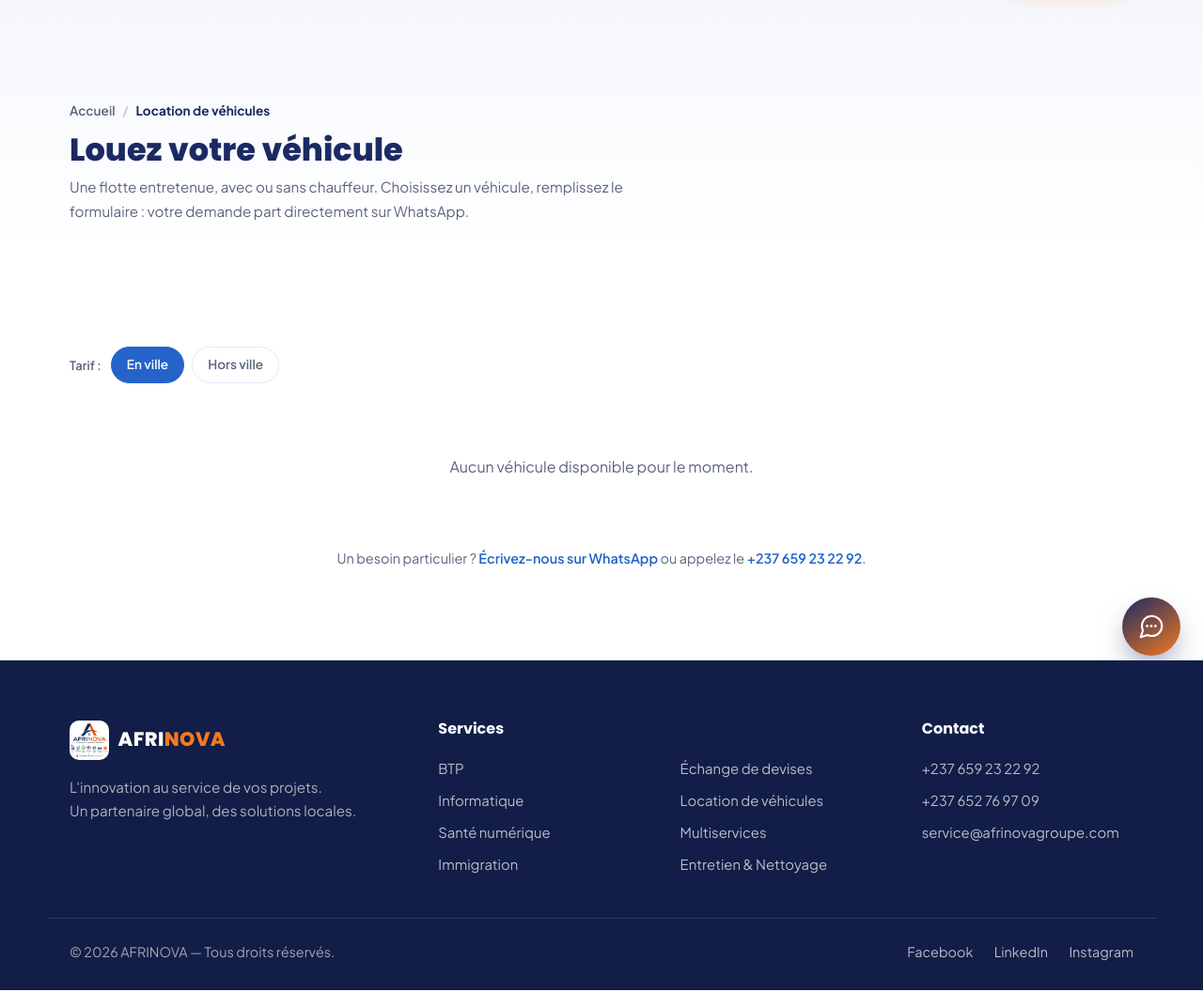
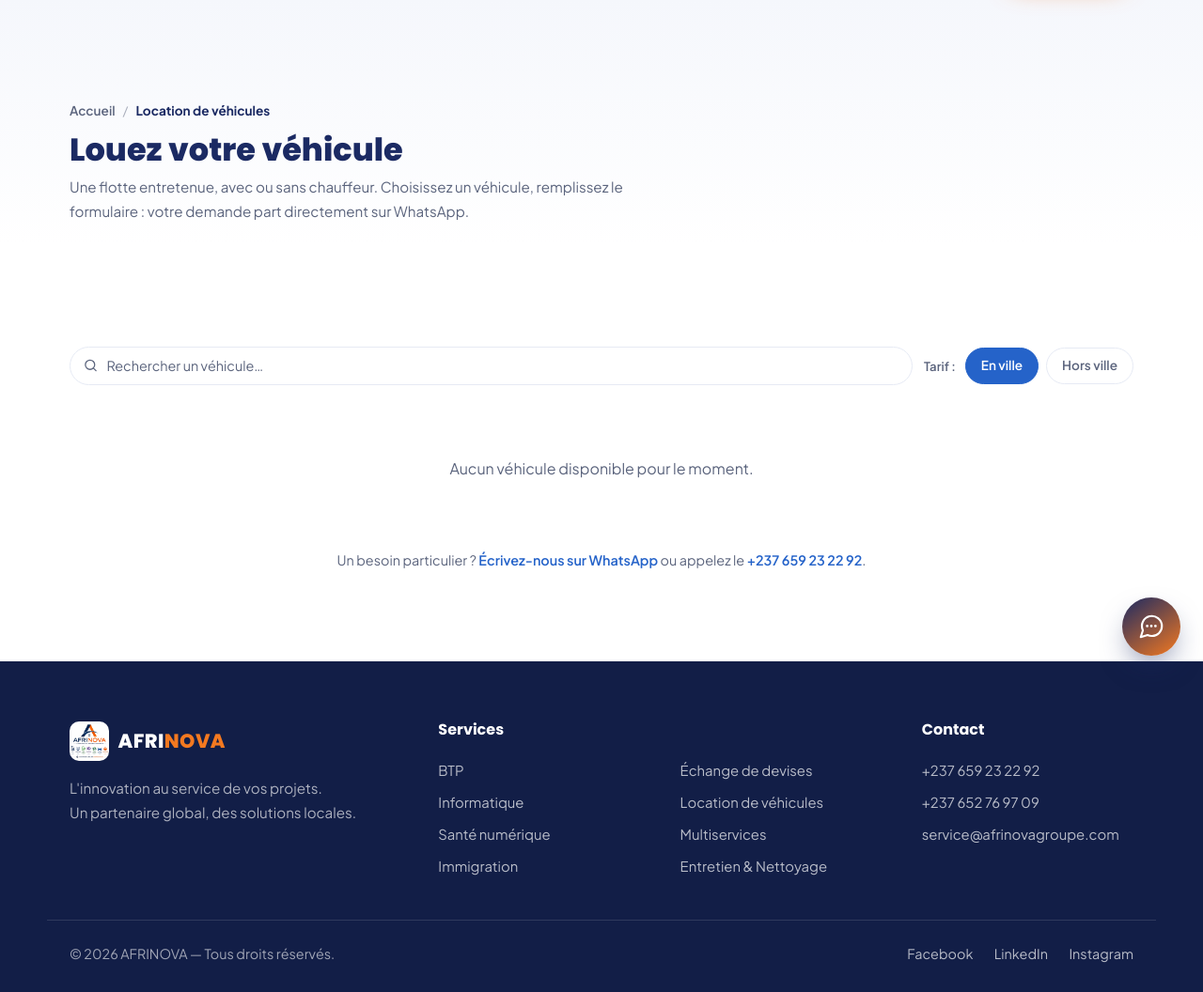
Before and after one commit to stevan21/afrinova, a Django app: page /location.html in a window 1280 px wide. Shown: the part 78-1134 px from the top of the page at 94% size. Run offline with Django 5.2, Linux system fonts and the light colour scheme; tables that the repository leaves empty hold one stand-in row (values such as "Sample post").

Commit message:
Location : barre de recherche dans le catalogue
Filtrage immédiat pendant la frappe, sans appel réseau : le parc est déjà en
mémoire. La recherche porte sur le nom, l'année et la description — « 7 places »
ou « automatique » ramènent le bon véhicule sans en connaître le modèle. Elle
ignore la casse et les accents, avec le même helper norm() que le reste du site.

Quand rien ne correspond, un bouton « Voir tout le parc » remet la liste
entière plutôt que de laisser le visiteur devant une page vide.

La barre d'outils devient un conteneur collant qui réunit recherche et bascule
de tarif, empilées sous 640 px. Elle se cale à 77 px du haut : à 0 elle passait
derrière l'en-tête, lui aussi collant, et disparaissait au défilement.

Co-Authored-By: Claude Opus 5 <noreply@anthropic.com>

```diff
--- a/static/css/location.css
+++ b/static/css/location.css
@@ -18,12 +18,37 @@
 }
 .loc-lead { color: var(--muted); font-size: .95rem; max-width: 56ch; }
 
-/* ------------------------------------------------------- Filtres : chips collants */
+/* ------------------------------------------------------- Barre d'outils collante */
+/* top = hauteur de l'en-tête, lui aussi collant : à 0 la barre passerait
+   dessous et resterait invisible dès qu'on fait défiler la page. */
+.loc-toolbar {
+  position: sticky; top: 77px; z-index: 20;   /* 76px d'en-tête + 1px de bordure */
+  display: flex; align-items: center; gap: 12px;
+  padding: 14px 0 16px; margin-bottom: 20px;
+  background: rgba(255, 255, 255, .94); backdrop-filter: blur(10px);
+}
+
+.loc-search { position: relative; flex: 1 1 auto; min-width: 0; }
+.loc-search-ic {
+  position: absolute; left: .85rem; top: 50%; transform: translateY(-50%);
+  width: 17px; height: 17px; color: var(--muted); pointer-events: none;
+}
+.loc-search input {
+  width: 100%; font: inherit; font-size: .9rem; color: var(--ink);
+  padding: .5rem 1rem .5rem 2.4rem; border-radius: 999px;
+  border: 1px solid var(--line); background: var(--white);
+  transition: border-color .2s var(--ease), box-shadow .2s var(--ease);
+}
+.loc-search input::placeholder { color: var(--muted); }
+.loc-search input:focus {
+  outline: none; border-color: var(--loc); box-shadow: 0 0 0 3px rgba(37, 99, 201, .12);
+}
+/* La croix native de <input type="search"> suffit : pas de bouton maison */
+.loc-search input::-webkit-search-cancel-button { cursor: pointer; }
+
 .loc-filters {
-  position: sticky; top: 0; z-index: 20;
-  display: flex; gap: 8px; padding: 14px 0 16px; margin-bottom: 20px;
+  display: flex; gap: 8px; flex: 0 0 auto;
   overflow-x: auto; scrollbar-width: none;
-  background: rgba(255, 255, 255, .92); backdrop-filter: blur(10px);
 }
 .loc-filters::-webkit-scrollbar { display: none; }
 .loc-filters-label {
@@ -42,6 +67,13 @@
 /* ------------------------------------------------------- Grille compacte */
 .loc-grid { display: grid; grid-template-columns: repeat(auto-fill, minmax(220px, 1fr)); gap: 16px; }
 .loc-empty { grid-column: 1/-1; text-align: center; color: var(--muted); padding: 40px 0; }
+.loc-reset {
+  margin-top: .8rem; padding: .4rem 1rem; border-radius: 999px;
+  border: 1px solid var(--line); background: var(--white); color: var(--loc);
+  font: inherit; font-size: .85rem; font-weight: 600; cursor: pointer;
+  transition: all .2s var(--ease);
+}
+.loc-reset:hover { border-color: var(--loc); background: rgba(37, 99, 201, .06); }
 .loc-help { text-align: center; color: var(--muted); margin-top: 32px; font-size: .9rem; }
 .loc-help a { color: var(--loc); font-weight: 600; }
 
@@ -276,6 +308,10 @@
 }
 
 @media (max-width: 640px) {
+  /* Recherche et tarif ne tiennent plus sur une ligne : on les empile */
+  .loc-toolbar { flex-direction: column; align-items: stretch; gap: 10px; padding-bottom: 14px; }
+  .loc-search input { font-size: 16px; }   /* évite le zoom automatique iOS */
+
   /* Une seule carte par ligne, pleine largeur */
   .loc-grid { grid-template-columns: 1fr; gap: 14px; }
   .loc-card { border-radius: 16px; }
--- a/static/js/location.js
+++ b/static/js/location.js
@@ -28,12 +28,16 @@
   // Illustration affichée tant qu'un véhicule n'a pas sa propre photo
   const PHOTO_DEFAUT = (document.body.dataset.imgDefaut || '');
 
+  // Recherche insensible à la casse et aux accents (« prado » trouve « Prado »)
+  const norm = (s) => String(s || '').toLowerCase().normalize('NFD').replace(/[̀-ͯ]/g, '');
+
   const grid = $('locGrid');
   const ZONES = { ville: 'en ville', hors_ville: 'hors ville' };
   const prixZone = (v, z) => (z === 'hors_ville' ? v.price_hors_ville : v.price_ville) || 0;
 
   let vehicules = [];
   let zone = 'ville';                                    // tarif mis en avant sur les cartes
+  let recherche = '';                                    // texte saisi dans la barre
   let selected = null;                                   // véhicule en cours de réservation
 
   /* ---------------- Chargement du parc ---------------- */
@@ -103,11 +107,31 @@
     </article>`;
   }
 
+  // On cherche dans le nom, l'année et la description : « automatique » ou
+  // « 7 places » ramènent le bon véhicule même sans connaître son modèle.
+  function correspond(v, q) {
+    return norm([v.name, v.year, v.description].join(' ')).includes(q);
+  }
+
   function render() {
-    grid.innerHTML = vehicules.length
-      ? vehicules.map(card).join('')
-      : '<p class="loc-empty">Aucun véhicule disponible pour le moment.</p>';
+    if (!vehicules.length) {
+      grid.innerHTML = '<p class="loc-empty">Aucun véhicule disponible pour le moment.</p>';
+      return;
+    }
+    const q = norm(recherche).trim();
+    const list = q ? vehicules.filter((v) => correspond(v, q)) : vehicules;
+    grid.innerHTML = list.length
+      ? list.map(card).join('')
+      : `<p class="loc-empty">Aucun véhicule ne correspond à «&nbsp;${esc(recherche.trim())}&nbsp;».<br>
+           <button type="button" class="loc-reset" id="locReset">Voir tout le parc</button></p>`;
   }
+
+  /* ---------------- Recherche ---------------- */
+  // Le parc tient en mémoire : filtrage immédiat, aucun appel réseau.
+  $('locSearch').addEventListener('input', (e) => {
+    recherche = e.target.value;
+    render();
+  });
 
   /* ---------------- Bascule du tarif affiché ---------------- */
   $('locFilters').addEventListener('click', (e) => {
@@ -243,6 +267,15 @@
 
   /* ---------------- Clics dans la grille ---------------- */
   grid.addEventListener('click', (e) => {
+    // « Voir tout le parc » : affiché quand la recherche ne donne rien
+    if (e.target.closest('#locReset')) {
+      $('locSearch').value = '';
+      recherche = '';
+      render();
+      $('locSearch').focus();
+      return;
+    }
+
     const thumb = e.target.closest('.loc-thumb');
     if (thumb) { openLb(thumb.dataset.veh, Number(thumb.dataset.i)); return; }
 
--- a/templates/location.html
+++ b/templates/location.html
@@ -56,10 +56,20 @@
   <!-- ============ PARC ============ -->
   <section class="section" id="parc">
     <div class="container">
-      <div class="loc-filters" id="locFilters" role="group" aria-label="Tarif affiché">
-        <span class="loc-filters-label">Tarif&nbsp;:</span>
-        <button class="loc-filter is-active" data-f="ville">En ville</button>
-        <button class="loc-filter" data-f="hors_ville">Hors ville</button>
+      <div class="loc-toolbar">
+        <div class="loc-search">
+          <svg class="loc-search-ic" viewBox="0 0 24 24" fill="none" aria-hidden="true">
+            <circle cx="11" cy="11" r="7" stroke="currentColor" stroke-width="1.8" />
+            <path d="m20 20-3.6-3.6" stroke="currentColor" stroke-width="1.8" stroke-linecap="round" />
+          </svg>
+          <input type="search" id="locSearch" placeholder="Rechercher un véhicule…"
+                 aria-label="Rechercher un véhicule" autocomplete="off" />
+        </div>
+        <div class="loc-filters" id="locFilters" role="group" aria-label="Tarif affiché">
+          <span class="loc-filters-label">Tarif&nbsp;:</span>
+          <button class="loc-filter is-active" data-f="ville">En ville</button>
+          <button class="loc-filter" data-f="hors_ville">Hors ville</button>
+        </div>
       </div>
 
       <div class="loc-grid" id="locGrid">
```
